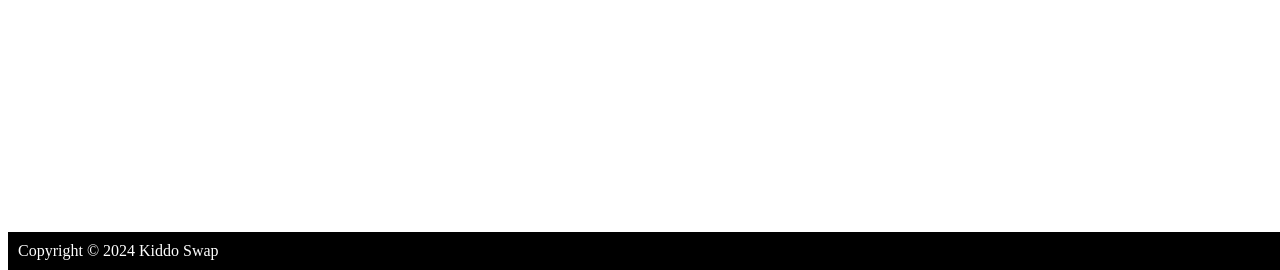
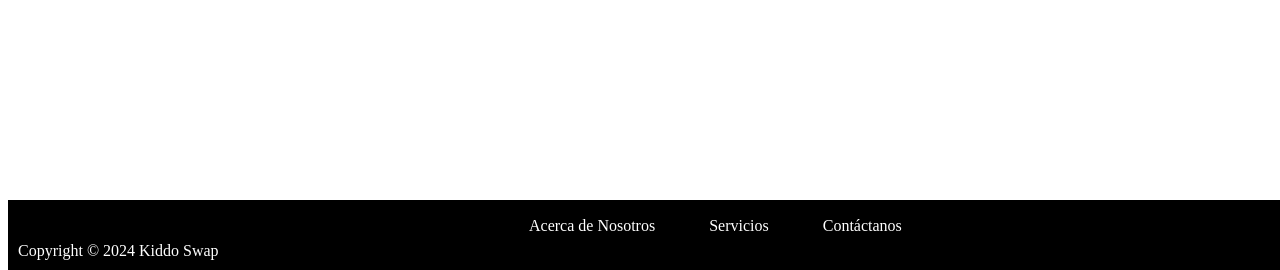
Before and after one commit to motatan79/ProjectDjangoFinal, a Django app: page /about_us in a window 1280 px wide. Shown: the part 530-800 px from the top of the page. Run offline with Django 5.2, Linux system fonts and the light colour scheme.

Commit message:
cambio de footer

```diff
--- a/kiddo_app/templates/base.html
+++ b/kiddo_app/templates/base.html
@@ -83,6 +83,22 @@
     {% endblock %}
 </div>
 <div class='fixed-footer'>
+    <div class= 'container'>
+        <nav>
+            <a></a>
+            <a></a>
+            <a></a>
+            <a></a>
+            <a></a>
+            <a></a>
+            <a></a>
+            <a></a>
+            <a></a>
+            <a href="{% url 'about_us' %}">Acerca de Nosotros</a>
+            <a href="{% url 'services' %}">Servicios</a>
+            <a href="{% url 'contact_us' %}">Contáctanos</a>
+        </nav>
+    </div>
     <div class='container'>Copyright &copy; 2024 Kiddo Swap</div>
 </div>
 
```
